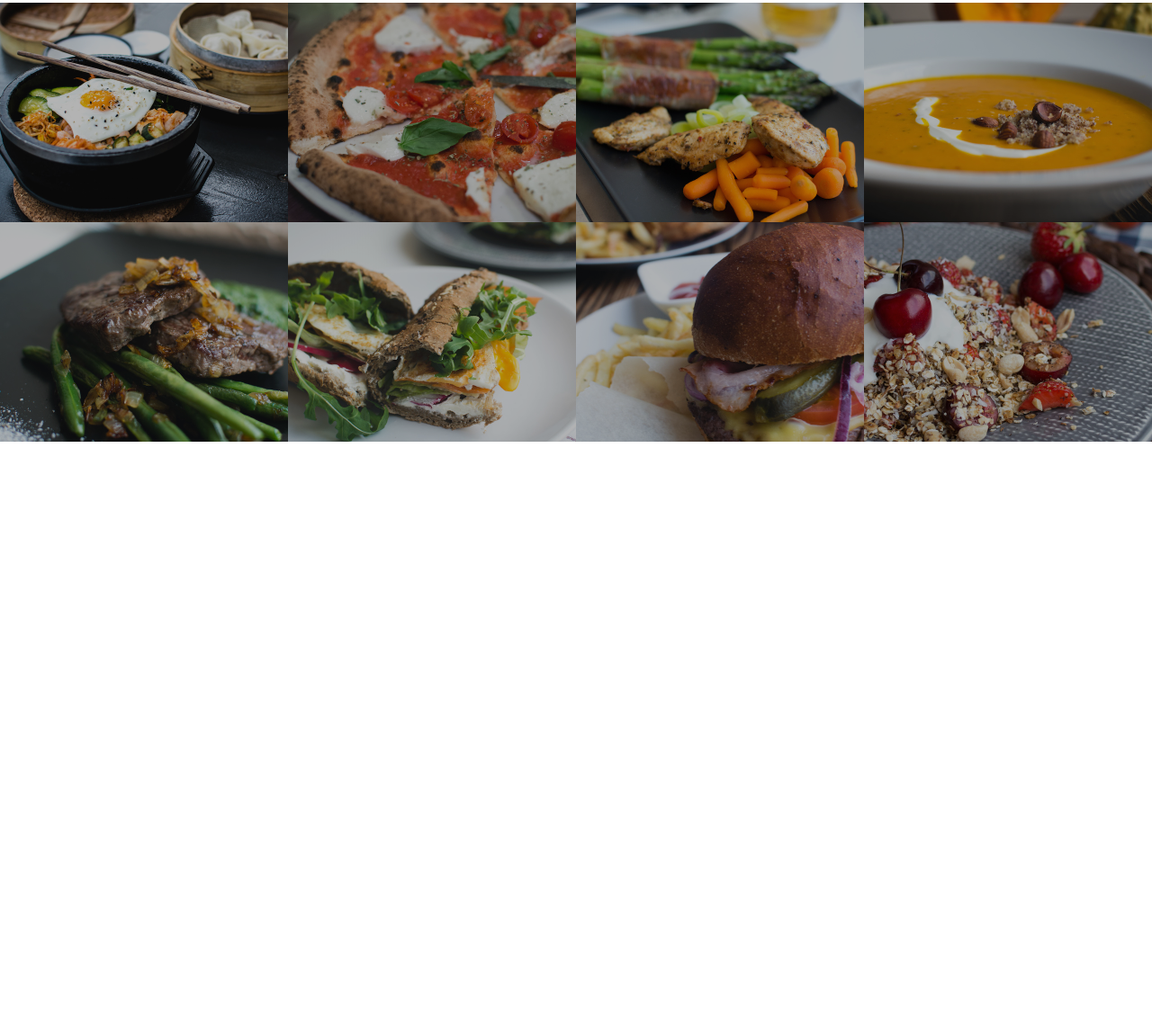
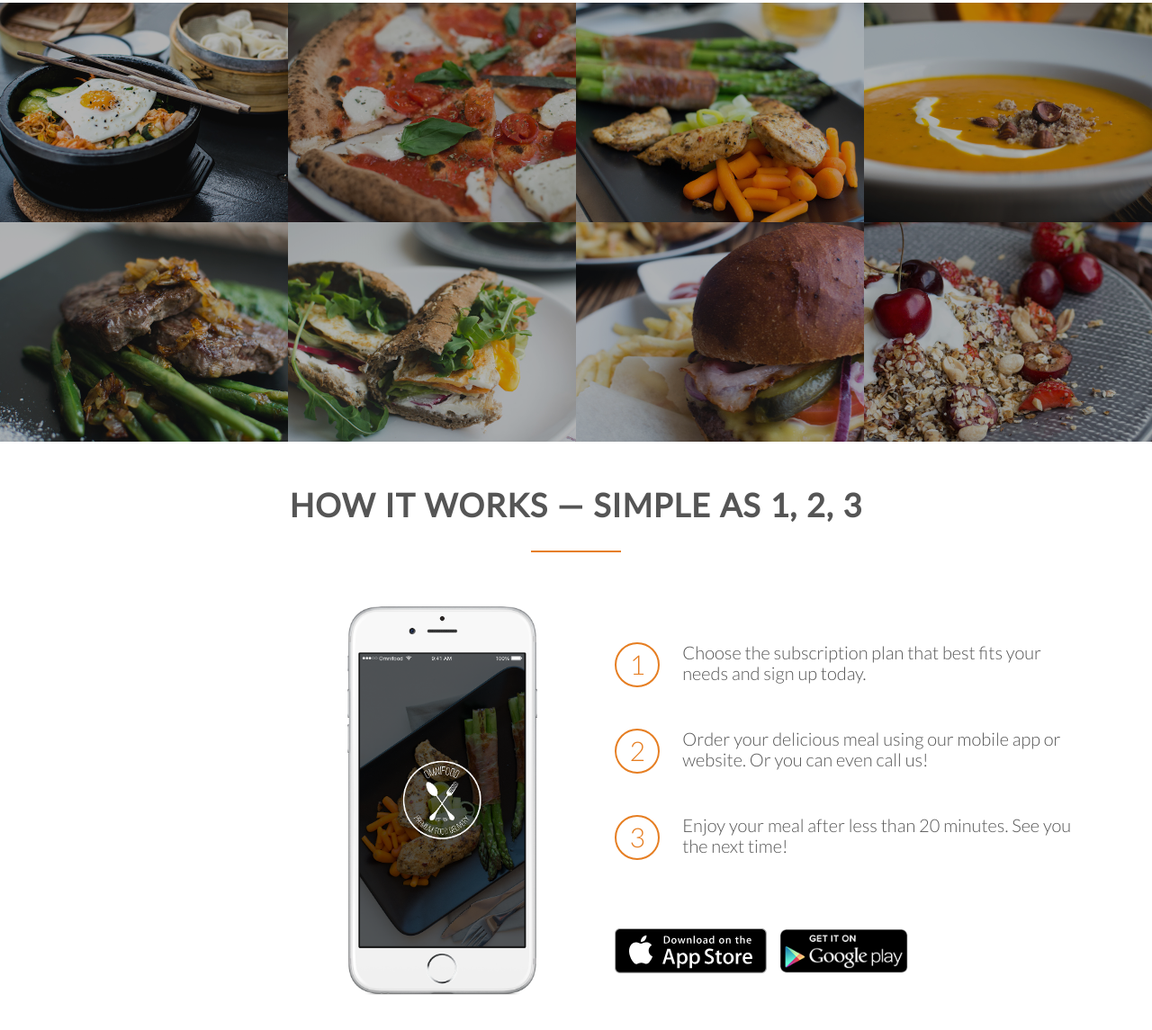
Before and after one commit to TungPham97/healthyfood, a plain HTML site: page index.html in a window 1280 px wide. Shown: the part 1441-2586 px from the top of the page at 90% size. Before the commit the page ends 1932 px from the top, so only its background shows below. Drawn offline with nearby package versions, Linux system fonts and the light colour scheme.

Commit message:
add and styling feature/work

```diff
--- a/index.html
+++ b/index.html
@@ -74,7 +74,7 @@
     </section>
 
     <section class="section-meals">
-        <ul class="meals-showcase">
+        <ul class="meals-showcase clearfix">
             <li>
                 <figure class="meal-photo">
                     <img src="resources/img/1.jpg" alt="Korean bibimbap with egg and vegetables">
@@ -96,7 +96,7 @@
                 </figure>
             </li>
         </ul>
-        <ul class="meals-showcase">
+        <ul class="meals-showcase clearfix">
             <li>
                 <figure class="meal-photo">
                     <img src="resources/img/5.jpg" alt="Paleo beef steak with vegetables">
@@ -119,5 +119,33 @@
             </li>
         </ul>
     </section>
+
+    <section class="section-steps">
+        <div class="row">
+            <h2>How it works &mdash; Simple as 1, 2, 3</h2>
+        </div>
+        <div class="row">
+            <div class="col span-1-of-2 steps-box">
+                <img src="resources/img/app-iPhone.png" alt="Healthyfood app on Iphone" class="app-screen">
+            </div>
+            <div class="col span-1-of-2 steps-box">
+                <div class="works-step">
+                    <div>1</div>
+                    <p>Choose the subscription plan that best fits your needs and sign up today.</p>
+                </div>
+                <div class="works-step">
+                    <div>2</div>
+                    <p>Order your delicious meal using our mobile app or website. Or you can even call us!</p>
+                </div>
+                <div class="works-step">
+                    <div>3</div>
+                    <p>Enjoy your meal after less than 20 minutes. See you the next time!</p>
+                </div>
+
+                <a href="#" class="btn-app"><img src="resources/img/download-app.svg" alt="App Store Button"></a>
+                <a href="#" class="btn-app"><img src="resources/img/download-app-android.png" alt="Play Store Button"></a>
+            </div>
+        </div>
+    </section>
 </body>
 </html>
--- a/resources/css/style.css
+++ b/resources/css/style.css
@@ -18,6 +18,15 @@ html {
     font-weight: 300;
     font-size: 20px;
     text-rendering: optimizeLegibility;
+}
+
+.clearfix {zoom: 1}
+.clearfix::after {
+    content: '.';
+    clear: both;
+    display: block;
+    height: 0;
+    visibility: hidden;
 }
 
 /* ---------------------------------------- */
@@ -231,3 +240,49 @@ header {
     opacity: 1;
     transform: scale(1.03);
 }
+
+/* ---------------------------------------- */
+/* HOW IT WORKS */
+/* ---------------------------------------- */
+
+.steps-box:first-child {
+    text-align: right;
+    padding-right: 3%;
+    margin-top: 30px;
+}
+
+.steps-box:last-child {
+    padding-left: 3%;
+    margin-top: 70px;
+}
+
+.app-screen {
+    width: 40%;
+}
+
+.works-step {
+    margin-bottom: 50px;
+}
+
+.works-step:last-of-type {
+    margin-bottom: 80px;
+}
+
+.works-step div {
+    color: #e67e22;
+    border: 2px solid #e67e22;
+    display: inline-block;
+    border-radius: 50%;
+    height: 50px;
+    width: 50px;text-align: center;
+    float: left;
+    font-size: 150%;
+    padding: 5px;
+    margin-right: 25px;
+}
+
+.btn-app img {
+    height: 50px;
+    width: auto;
+    margin-right: 10px;
+}
```
Also changed, not shown: 1 other file.
